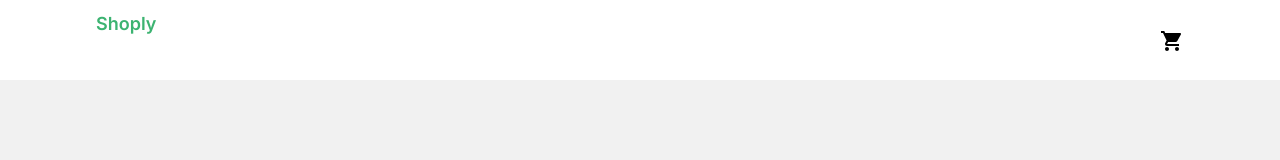
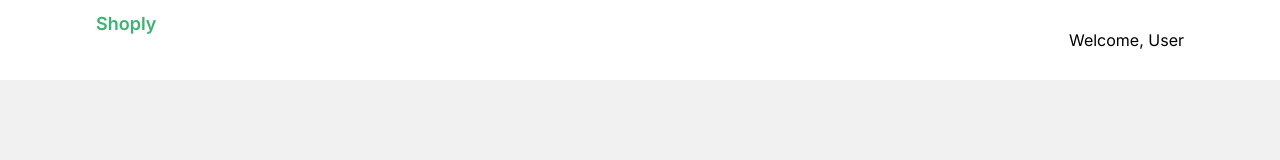
Before and after one commit to koffie99/shoply, a Next.js app: page / in a window 1280 px wide. Shown: the top 160 px of the page. Built offline with nearby package versions, Linux system fonts and the light colour scheme.

Commit message:
minor changes

```diff
--- a/app/page.jsx
+++ b/app/page.jsx
@@ -6,8 +6,8 @@ export default function Home() {
   return (
     <main className="min-h-screen bg-[#f1f1f1]">
       <Navbar />
-      <div className="min-h-screen flex flex-col gap-3 items-center justify-center p-20">
-        <h1 className="font-semibold text-2xl text-[#242424]">Welcome To Shoply</h1>
+      <div className="min-h-screen flex flex-col gap-3 items-center justify-center p-15">
+        <h1 className="font-semibold text-2xl text-[#242424] text-center">Welcome To Shoply</h1>
         <p className="text-center text-[#818181]">The place where shopping becomes a second character</p>
         <Link href="/products" className="bg-[mediumseagreen] p-2 rounded text-white mt-4">Start Shopping</Link>
       </div>
--- a/app/products/page.jsx
+++ b/app/products/page.jsx
@@ -14,7 +14,7 @@ const Products = async () => {
   return (
     <div className='min-h-screen bg-[#f1f1f1]'>
         <Navbar />
-        <div className='md:p-24 sm:p-8 mt-5 flex gap-6 justify-center flex-wrap w-full'>
+        <div className='md:p-24 sm:p-8 mt-[3rem] flex gap-6 justify-center flex-wrap w-full'>
             {
                 products.map((product) => (
                     <div className='bg-white rounded-lg p-8 w-[90%] md:w-[350px] flex flex-col items-center gap-3 hover:shadow-2xl cursor-pointer'>
--- a/components/Navbar.jsx
+++ b/components/Navbar.jsx
@@ -8,7 +8,8 @@ const Navbar = () => {
     <div className='h-[10vh] bg-white flex items-center justify-between md:px-24 sm:px-10 fixed top-0 w-full nav'>
         <div><h1 className='font-semibold mb-8 text-lg text-[mediumseagreen]'>Shoply</h1></div>
         <div>
-            <ShoppingCartIcon />
+            {/* <ShoppingCartIcon /> */}
+            <p>Welcome, User</p>
         </div>
     </div>
   )
```
